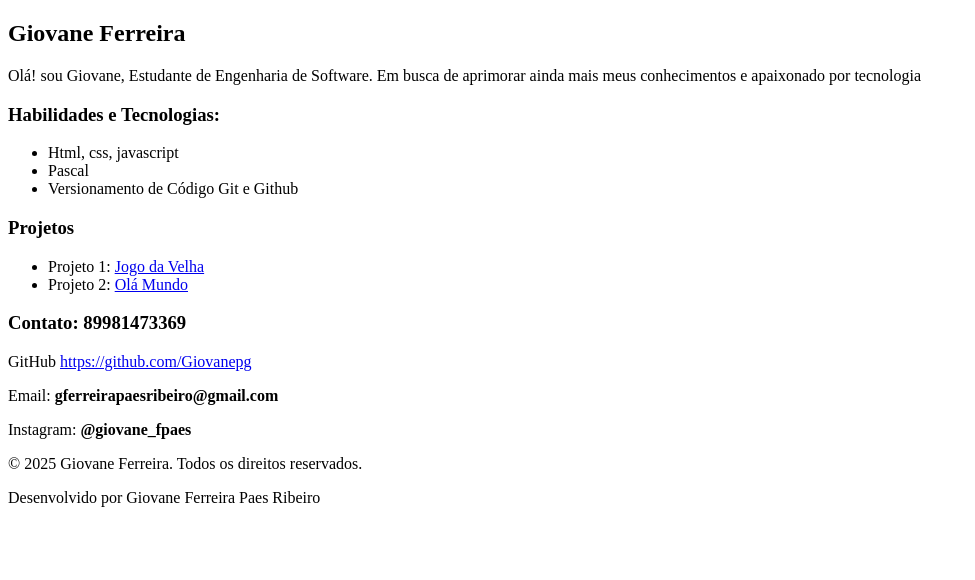
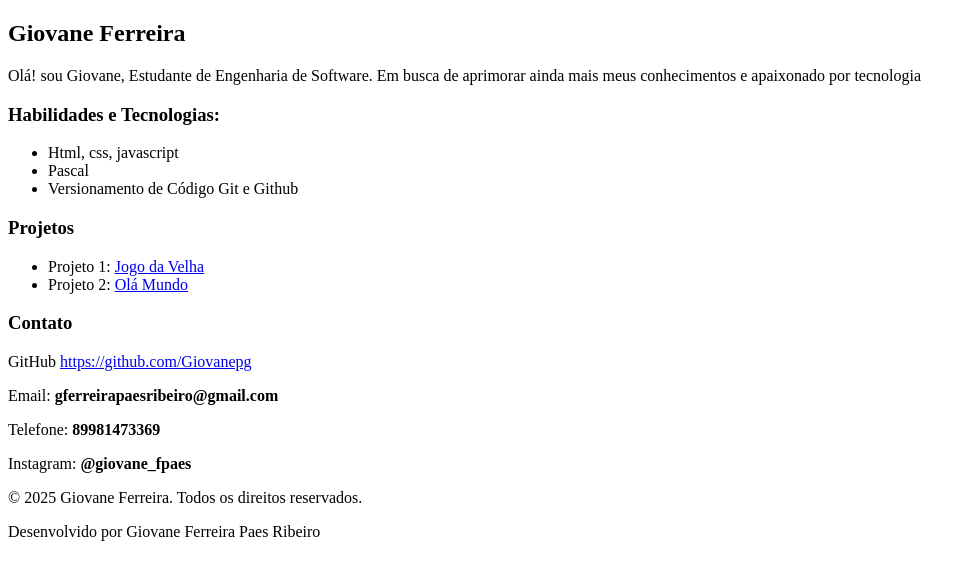
Before and after one commit to Giovanepg/Meu-Site, a plain HTML site: page index.html in a window 1280 px wide. Shown: the whole page, without its empty margins (0-975 px from the left). Drawn offline with Linux system fonts and the light colour scheme.

Commit message:
Update index.html

```diff
--- a/index.html
+++ b/index.html
@@ -30,9 +30,10 @@
       </section>
 
     <section>
-        <h3>Contato: <b>89981473369</b></h3>
+        <h3>Contato</h3>
         <p>GitHub  <a href="github.com/Giovanepg" target="_blank">https://github.com/Giovanepg</a></p>
         <p>Email: <b>gferreirapaesribeiro@gmail.com</b></p>
+        <p>Telefone: <b>89981473369</b></p>
         <p>Instagram: <b>@giovane_fpaes</b></p>
       </section>
 
```
